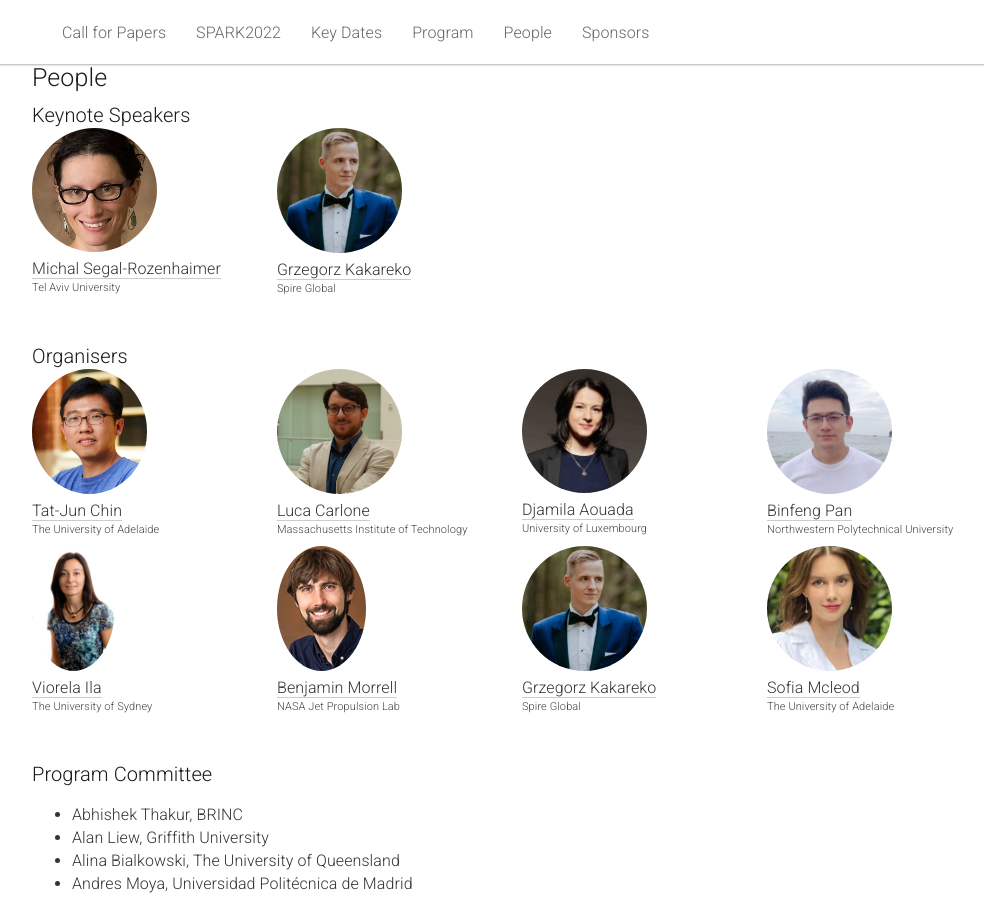
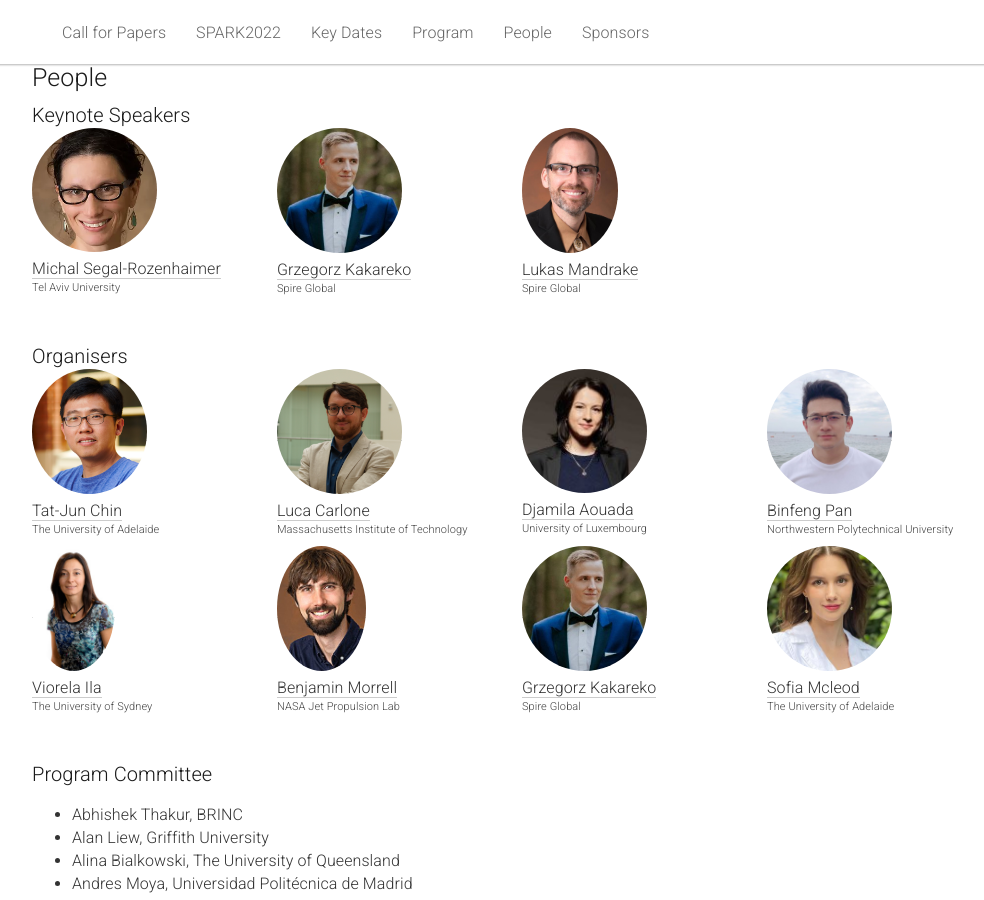
Before and after one commit to AIforSpace/2024, a Jekyll site: the page built from _pages/home.md, in a window 1280 px wide and 900 px high, scrolled down 2384 px. Shown: the whole window, without its empty margins (133-1117 px from the left). Built offline with Jekyll 4.4.1, drawn with Linux system fonts in a browser that asks for light colours.

Commit message:
Added additional keynote speaker.

```diff
--- a/_pages/home.md
+++ b/_pages/home.md
@@ -210,6 +210,16 @@ acknowledgements: ""
       <h6>Spire Global</h6>
     </div>
   </div>
+
+  <div class="col-xs-3 col-sm-3">
+    <a href=" https://ml.jpl.nasa.gov/people/mandrake/mandrake.html">
+      <img class="people-pic" src="{{ "/static/img/people/lukas.jpeg" | prepend:site.baseurl }}">
+    </a>
+    <div class="people-name">
+      <a href=" https://ml.jpl.nasa.gov/people/mandrake/mandrake.html">Lukas Mandrake</a>
+      <h6>Spire Global</h6>
+    </div>
+  </div>
 </div>
 
 <br>
```
Also changed, not shown: static/img/people/lukas.jpeg (added).
